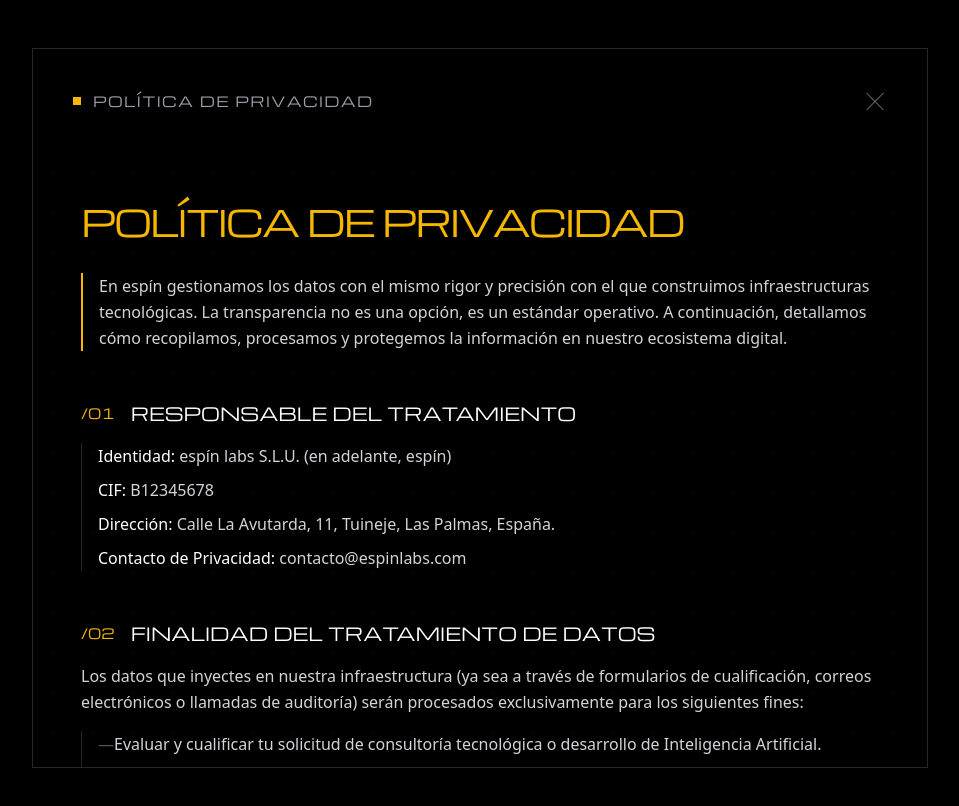
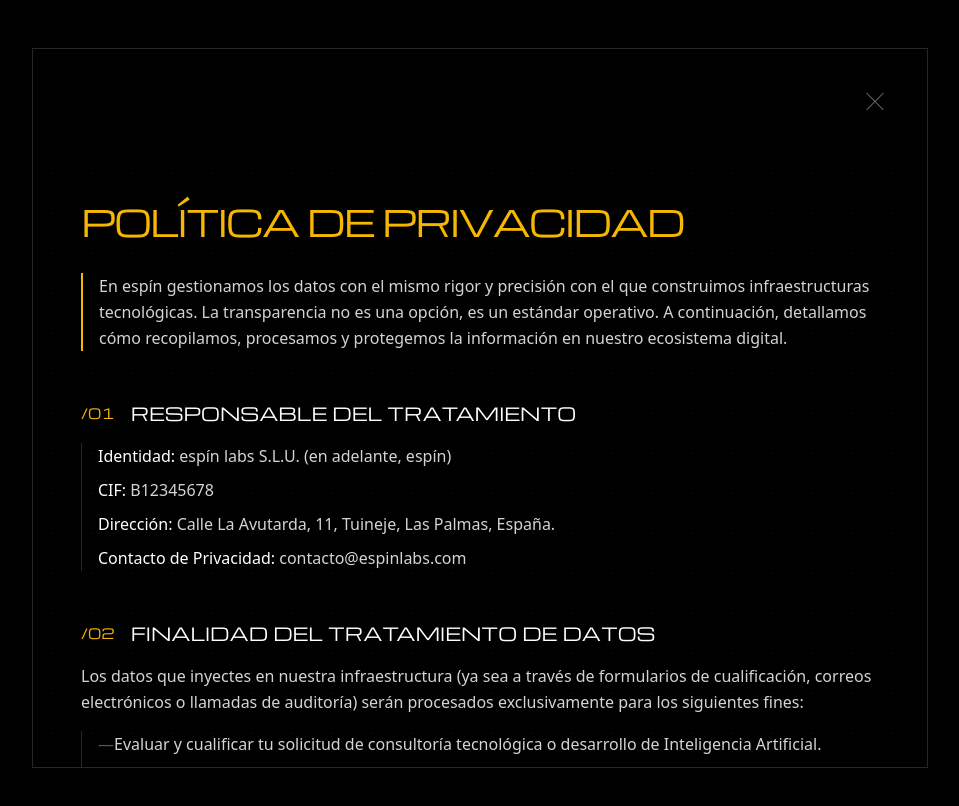
Before and after one commit to aldoramos78/web-espin, a Next.js app: page /politica-de-privacidad in a window 1280 px wide. Shown: the top 806 px of the page, without its empty margins (160-1119 px from the left). Built offline with nearby package versions, Linux system fonts and the light colour scheme.

Commit message:
style: remove over-title from legal pages

```diff
--- a/src/app/aviso-legal/page.tsx
+++ b/src/app/aviso-legal/page.tsx
@@ -11,7 +11,7 @@
 
 export default function AvisoLegal() {
   return (
-    <LegalModalLayout title="Aviso Legal">
+    <LegalModalLayout>
       <h1 className="font-michroma text-2xl md:text-4xl text-[#F5B700] uppercase tracking-tighter mb-12 relative z-10">
         AVISO LEGAL Y CONDICIONES DE USO
       </h1>
--- a/src/app/politica-de-cookies/page.tsx
+++ b/src/app/politica-de-cookies/page.tsx
@@ -12,7 +12,7 @@
 export default function PoliticaCookies() {
   return (
     <div className="min-h-screen bg-black">
-      <LegalModalLayout title="Política de Cookies">
+      <LegalModalLayout>
         <h1 className="font-michroma text-2xl md:text-4xl text-[#F5B700] uppercase tracking-tighter mb-8 relative z-10">
           POLÍTICA DE COOKIES
         </h1>
--- a/src/app/politica-de-privacidad/page.tsx
+++ b/src/app/politica-de-privacidad/page.tsx
@@ -12,7 +12,7 @@
 export default function PoliticaPrivacidad() {
   return (
     <div className="min-h-screen bg-black">
-      <LegalModalLayout title="Política de Privacidad">
+      <LegalModalLayout>
         <h1 className="font-michroma text-2xl md:text-4xl text-[#F5B700] uppercase tracking-tighter mb-8 relative z-10">
           POLÍTICA DE PRIVACIDAD
         </h1>
--- a/src/components/ui/LegalModalLayout.tsx
+++ b/src/components/ui/LegalModalLayout.tsx
@@ -2,7 +2,7 @@
 import React, { useEffect } from "react";
 import { useRouter } from "next/navigation";
 
-export function LegalModalLayout({ children, title }: { children: React.ReactNode, title?: string }) {
+export function LegalModalLayout({ children }: { children: React.ReactNode }) {
   const router = useRouter();
 
   const handleClose = () => {
@@ -22,13 +22,7 @@
       <div className="w-full max-w-4xl bg-black border border-zinc-800 shadow-2xl relative z-10 flex flex-col mt-12 md:mt-0 max-h-[90vh]">
 
         {/* Header / Top Bar */}
-        <div className="flex justify-between items-center px-6 md:px-10 py-6 bg-black sticky top-0 z-20">
-          <div className="flex items-center gap-3">
-            <div className="w-2 h-2 bg-[#F5B700]"></div>
-            <span className="font-michroma text-xs md:text-sm tracking-widest text-zinc-400 uppercase">
-              {title}
-            </span>
-          </div>
+        <div className="flex justify-end items-center px-6 md:px-10 py-6 bg-black sticky top-0 z-20">
           <button
             onClick={handleClose}
             className="p-4 -mr-4 group transition-transform duration-500 hover:rotate-90 z-10"
```
